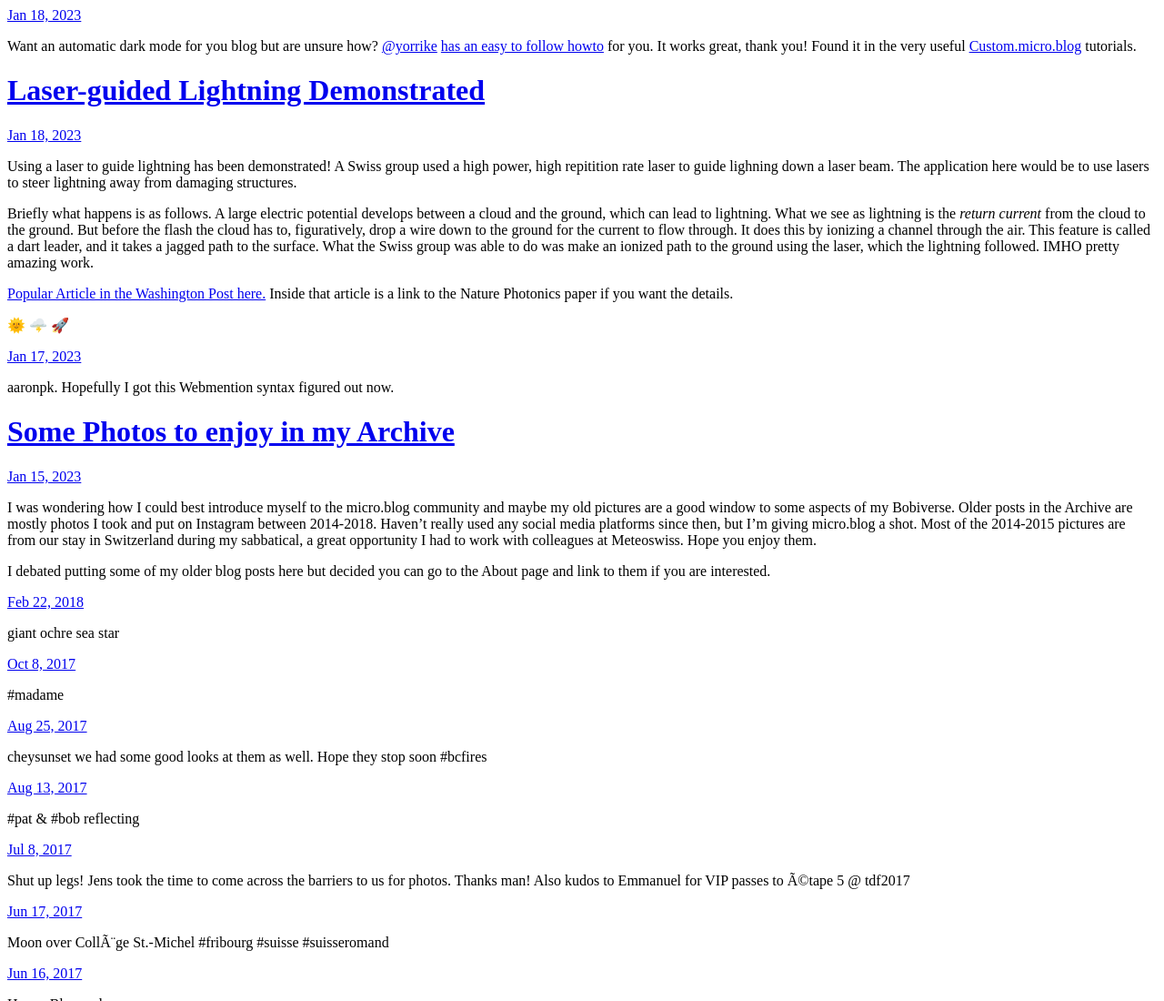
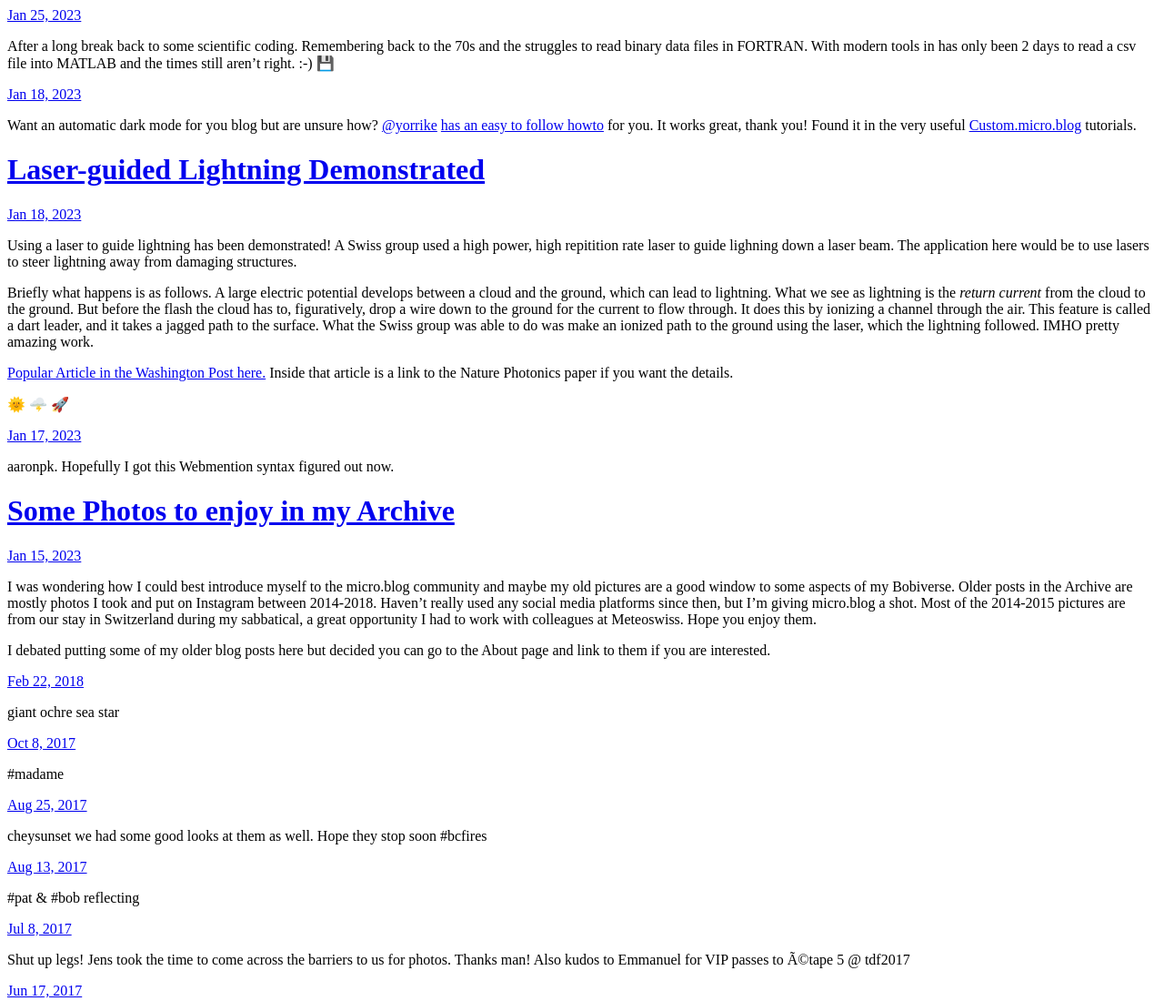
Before and after one commit to bobsica/bobiverse, a plain HTML site: page index.html in a window 1280 px wide. Shown: the top 1100 px of the page at 91% size. Drawn offline with Linux system fonts and the light colour scheme.

Commit message:
Archiving from Micro.blog.

```diff
--- a/index.html
+++ b/index.html
@@ -21,6 +21,17 @@
 <div class="h-feed">
 
 
+
+	  <div class="h-entry">
+
+
+		<a href="https://bobsica.com/2023/01/25/after-a-long.html" class="u-url"><time class="dt-published" datetime="2023-01-25 21:27:53 -0500">Jan 25, 2023</time></a>
+
+		<div class="e-content">
+			 <p>After a long break back to some scientific coding. Remembering back to the 70s and the struggles to read binary data files in FORTRAN. With modern tools in has only been 2 days to read a csv file into MATLAB and the times still aren’t right. :-) 💾</p>
+
+		</div>
+	  </div>
 
 	  <div class="h-entry">
 
```
